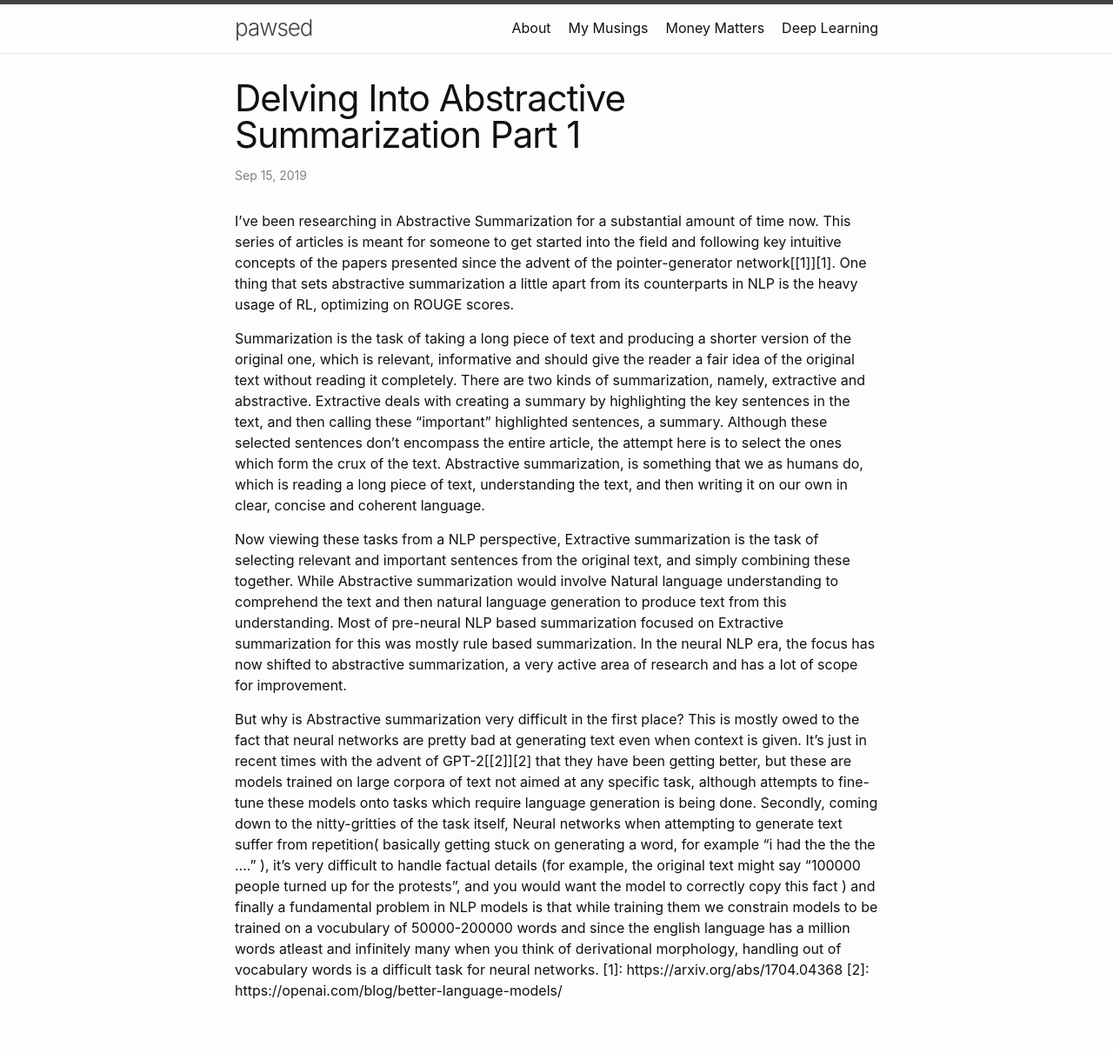
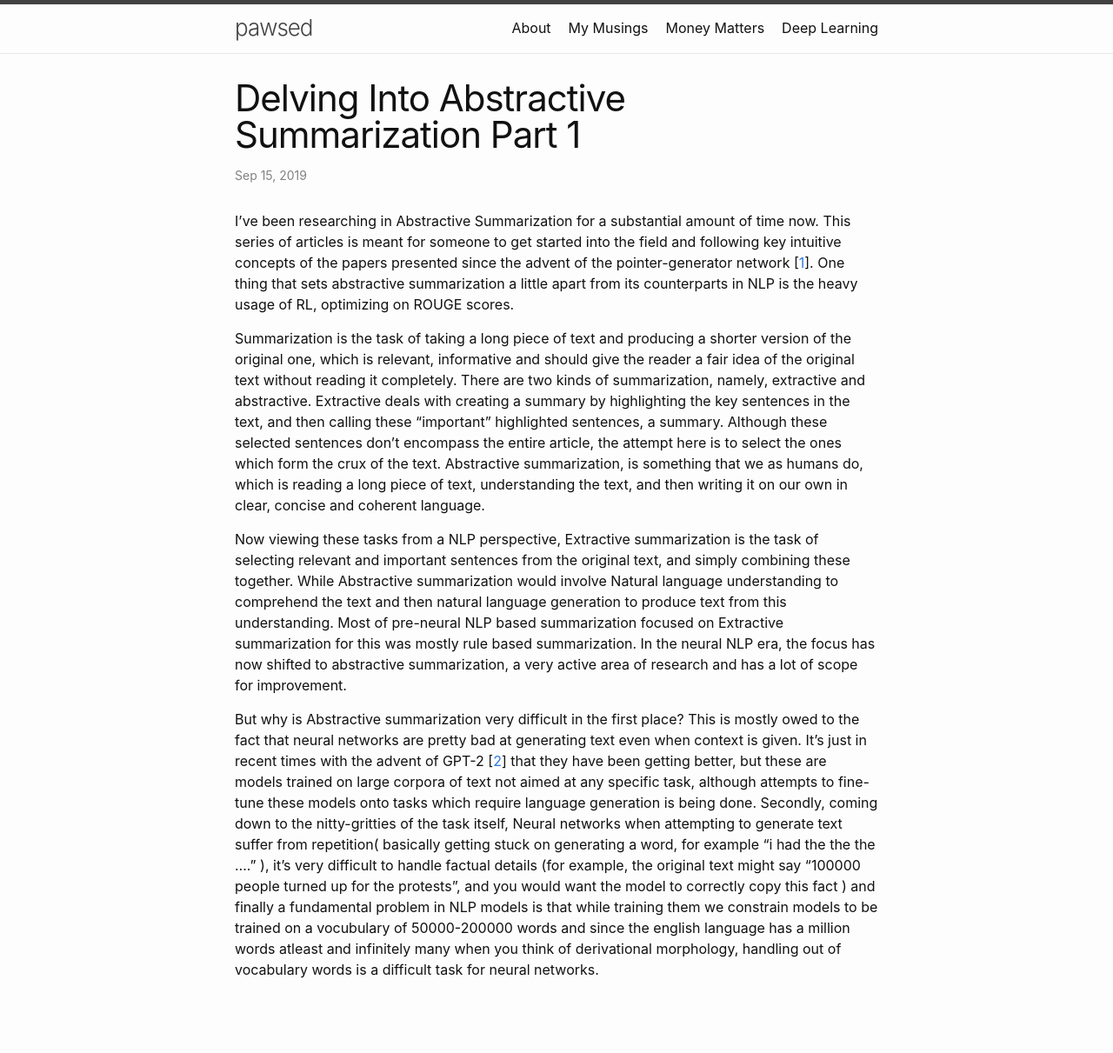
Before and after one commit to Shashi456/Shashi456.github.io, a Jekyll site: the page built from _posts/DeepLearning/2019-09-15-Delving-into-Abstractive-Summarization-part-1.md, in a window 1280 px wide. Shown: the whole page at 87% size. Built offline with Jekyll 4.4.1, drawn with Linux system fonts in a browser that asks for light colours; comment, search, counter and statistics services are not loaded; after the commit the page ends 1187 px from its top, so only the background shows below that.

Commit message:
formatting links

```diff
--- a/_posts/DeepLearning/2019-09-15-Delving-into-Abstractive-Summarization-part-1.md
+++ b/_posts/DeepLearning/2019-09-15-Delving-into-Abstractive-Summarization-part-1.md
@@ -4,12 +4,13 @@ category: Deep Learning
 tag: DL
 description: My research in abstractive summarization.
 ---
-I've been researching in Abstractive Summarization for a substantial amount of time now. This series of articles is meant for someone to get started into the field and following key intuitive concepts of the papers presented since the advent of the pointer-generator network[[1]][1]. One thing that sets abstractive summarization a little apart from its counterparts in NLP is the heavy usage of RL, optimizing on ROUGE scores.
+I've been researching in Abstractive Summarization for a substantial amount of time now. This series of articles is meant for someone to get started into the field and following key intuitive concepts of the papers presented since the advent of the pointer-generator network [[1][1]]. One thing that sets abstractive summarization a little apart from its counterparts in NLP is the heavy usage of RL, optimizing on ROUGE scores.
 
 Summarization is the task of taking a long piece of text and producing a shorter version of the original one, which is relevant, informative and should give the reader a fair idea of the original text without reading it completely. There are two kinds of summarization, namely, extractive and abstractive. Extractive deals with creating a summary by highlighting the key sentences in the text, and then calling these "important" highlighted sentences, a summary. Although these selected sentences don't encompass the entire article, the attempt here is to select the ones which form the crux of the text. Abstractive summarization, is something that we as humans do, which is reading a long piece of text, understanding the text, and then writing it on our own in clear, concise and coherent language.
 
 Now viewing these tasks from a NLP perspective, Extractive summarization is the task of selecting relevant and important  sentences from the original text, and simply combining these together. While Abstractive summarization would involve Natural language understanding to comprehend the text and then natural language generation to produce text from this understanding. Most of pre-neural NLP based summarization focused on Extractive summarization for this was mostly rule based summarization. In the neural NLP era, the focus has now shifted to abstractive summarization, a very active area of research and has a lot of scope for improvement.
 
-But why is Abstractive summarization very difficult in the first place? This is mostly owed to the fact that neural networks are pretty bad at generating text even when context is given. It's just in recent times with the advent of GPT-2[[2]][2] that they have been getting better, but these are models trained on large corpora of text not aimed at any specific task, although attempts to fine-tune these models onto tasks which require language generation is being done. Secondly, coming down to the nitty-gritties of the task itself, Neural networks when attempting to generate text suffer from repetition( basically getting stuck on generating a word, for example "i had the the the ...." ), it's very difficult to handle factual details (for example, the original text might say "100000 people turned up for the protests", and you would want the model to correctly copy this fact ) and finally a fundamental problem in NLP models is that while training them we constrain models to be trained on a vocubulary of 50000-200000 words and since the english language has a million words atleast and infinitely many when you think of derivational morphology, handling out of vocabulary words is a difficult task for neural networks.
+But why is Abstractive summarization very difficult in the first place? This is mostly owed to the fact that neural networks are pretty bad at generating text even when context is given. It's just in recent times with the advent of GPT-2 [[2][2]] that they have been getting better, but these are models trained on large corpora of text not aimed at any specific task, although attempts to fine-tune these models onto tasks which require language generation is being done. Secondly, coming down to the nitty-gritties of the task itself, Neural networks when attempting to generate text suffer from repetition( basically getting stuck on generating a word, for example "i had the the the ...." ), it's very difficult to handle factual details (for example, the original text might say "100000 people turned up for the protests", and you would want the model to correctly copy this fact ) and finally a fundamental problem in NLP models is that while training them we constrain models to be trained on a vocubulary of 50000-200000 words and since the english language has a million words atleast and infinitely many when you think of derivational morphology, handling out of vocabulary words is a difficult task for neural networks.
+
 [1]: https://arxiv.org/abs/1704.04368
 [2]: https://openai.com/blog/better-language-models/
```
